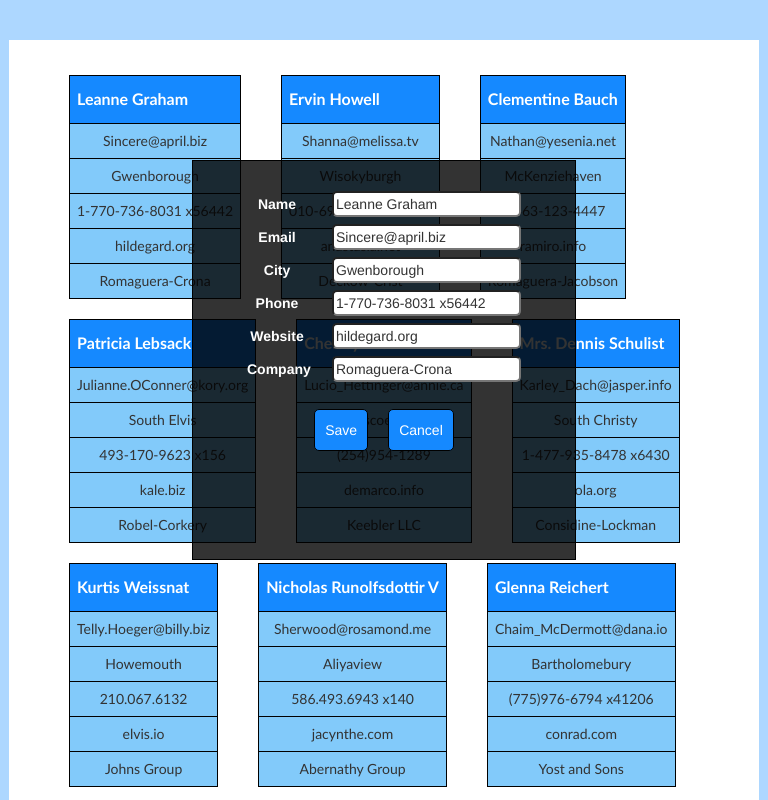
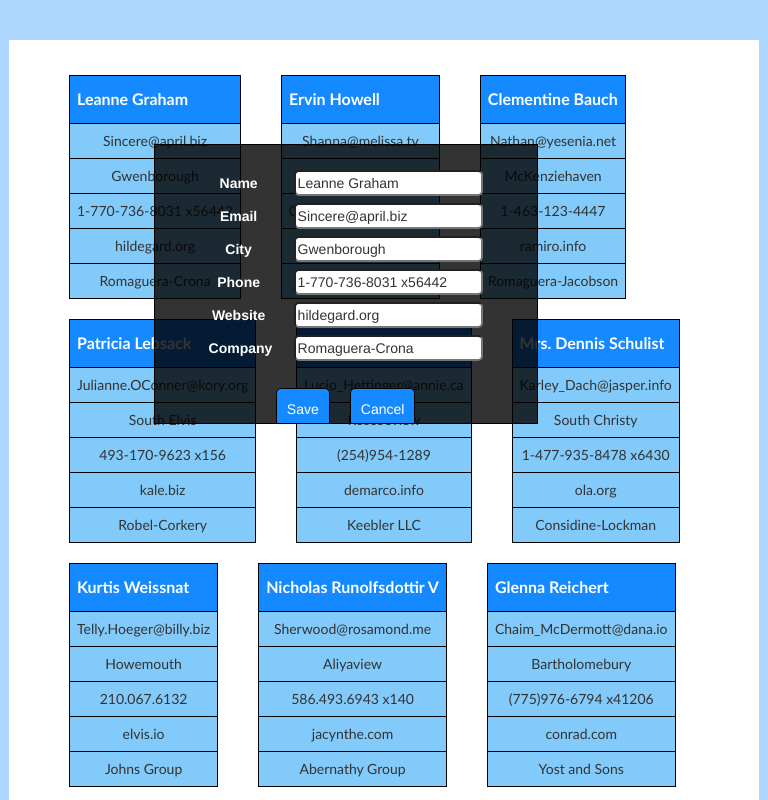
Before and after one commit to anujathorat/React-Assignment-for-Amdocs-Cypurs, a React (Create React App) app: page /displayinfo in a window 768 px wide. Both pictures are taken after a click on the element 155 px from the left and 186 px from the top of the page. Shown: the top 800 px of the page. Built offline with nearby package versions, Linux system fonts and the light colour scheme.

Commit message:
Add files via upload

```diff
--- a/src/components/modal/modal.css
+++ b/src/components/modal/modal.css
@@ -13,7 +13,7 @@
     left: 25%;
     right: 25%;
     top: 20%;
-    bottom:30%;
+    bottom:20%;
 }
 .btnClass{
     padding: 20px 32px;
@@ -48,6 +48,25 @@
         right: 30%;
     }
 }
+@media only screen and (min-device-width: 750px) and (max-width: 1024px) {
+    .modalContainer {
+        height:auto;
+        width :auto;
+        padding : 25px;
+        border : 1px solid #000000;
+        display:block;
+        text-align: center;
+        position: fixed;
+        z-index: 1050;
+        overflow: auto; /* Enable scroll if needed */
+        background-color: rgba(0,0,0,0.8); /* Black w/ opacity */
+        color:#fff;
+        top: 18%;
+        bottom: 47%;
+        left: 20%;
+        right: 30%;
+    }
+}
 @media screen and (max-width: 480px) {
     .modalContainer {
         height:auto;
```
